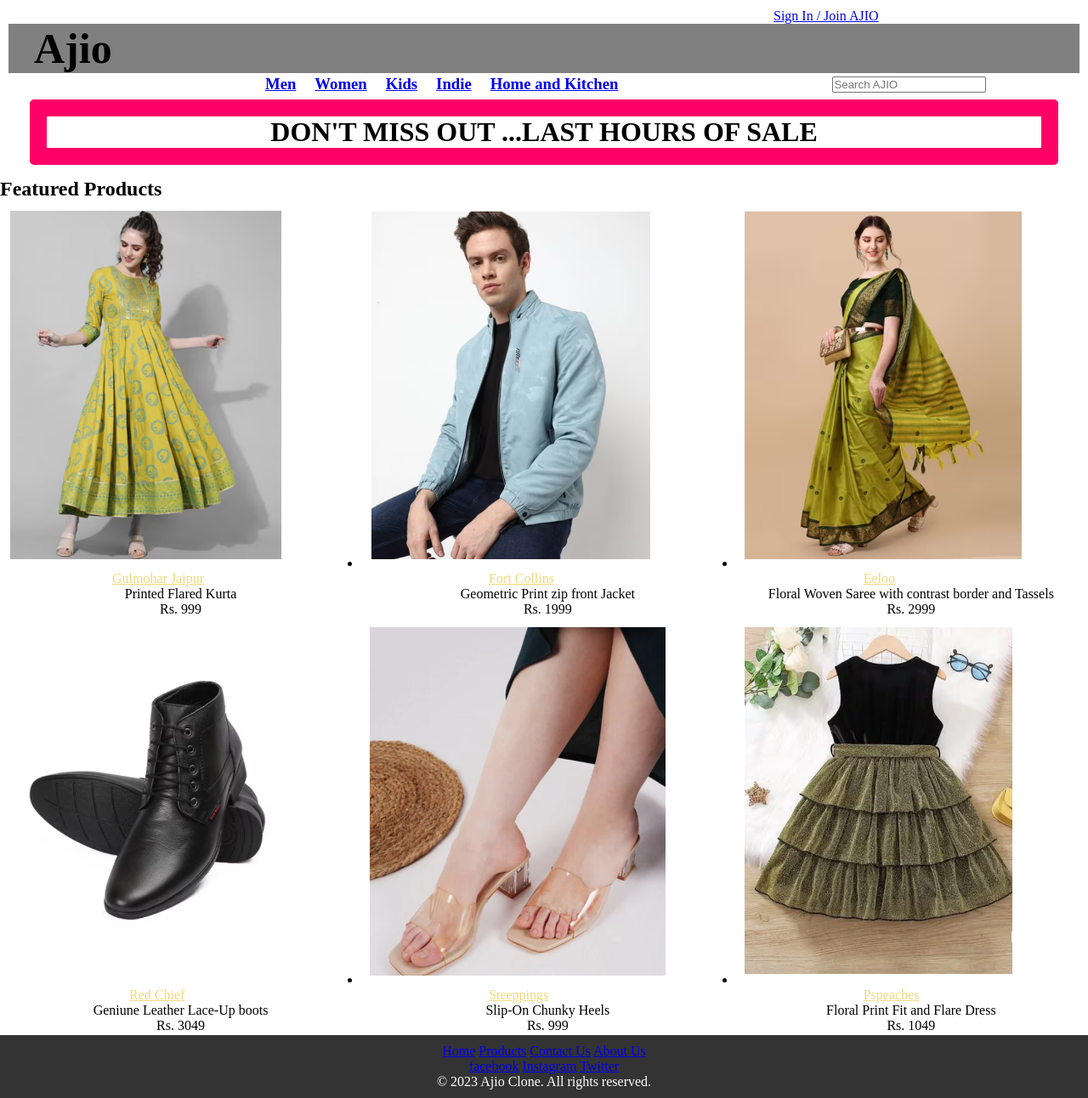
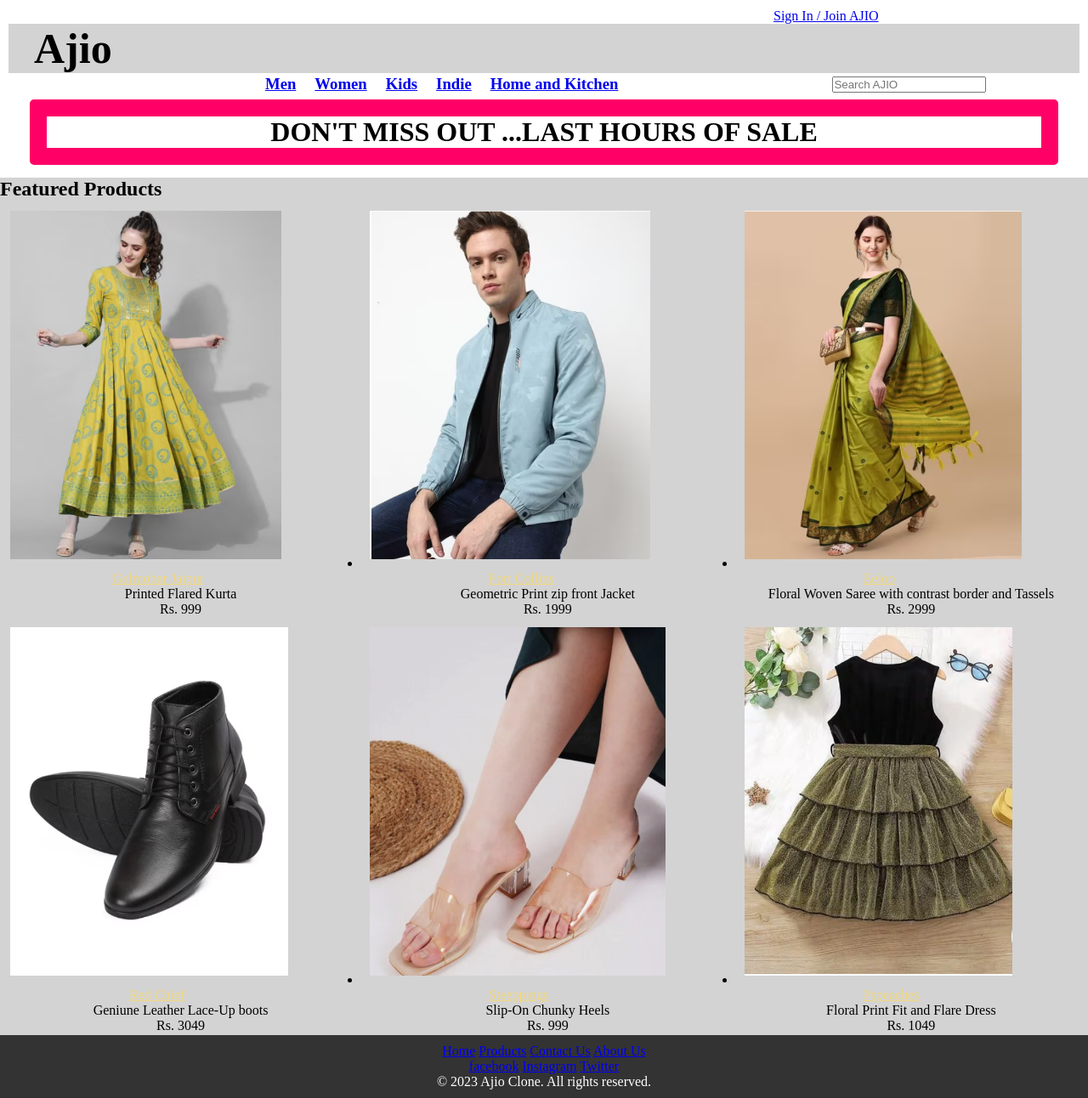
Before and after one commit to 12345Anshu12345/Clone-Ajio, a plain HTML site: page index.html in a window 1280 px wide. Shown: the whole page at 85% size. Drawn offline with Linux system fonts and the light colour scheme; a script that the page names is missing.

Commit message:
index.html

```diff
--- a/index.html
+++ b/index.html
@@ -6,17 +6,27 @@
   <link rel="stylesheet" href="style.css">
 </head>
 
-<body>
+<body style="background-color: #D3D3D3;">
   <header style="background-color:white;">
     <a style="padding-left:900px;" href="#">Sign In / Join AJIO</a>
-    <h1 style="background-color:grey; color:black; font:Fantasy;font-size:50px; padding-left:30px;">Ajio</h1>
+    <h1 style="background-color: #D3D3D3;; color:black; font:Fantasy;font-size:50px; padding-left:30px;">Ajio</h1>
     <table style="text-align:center;">
       <tr>
-        <td><a href="https://www.ajio.com/shop/men"><h3 style="padding-left:300px;">Men</h3></a></td>
-        <td><a href="https://www.ajio.com/shop/women"><h3 style="padding-left:20px;">Women</h3></a></td>
-        <td><a href="https://www.ajio.com/shop/kids"><h3 style="padding-left:20px;">Kids</h3></a></td>
-        <td><a href="https://www.ajio.com/shop/indie"><h3 style="padding-left:20px;">Indie</h3></a></td>
-        <td><a href="https://www.ajio.com/c/8312"><h3 style="padding-left:20px;">Home and Kitchen</h3></a></td>
+        <td><a href="https://www.ajio.com/shop/men">
+            <h3 style="padding-left:300px;">Men</h3>
+          </a></td>
+        <td><a href="https://www.ajio.com/shop/women">
+            <h3 style="padding-left:20px;">Women</h3>
+          </a></td>
+        <td><a href="https://www.ajio.com/shop/kids">
+            <h3 style="padding-left:20px;">Kids</h3>
+          </a></td>
+        <td><a href="https://www.ajio.com/shop/indie">
+            <h3 style="padding-left:20px;">Indie</h3>
+          </a></td>
+        <td><a href="https://www.ajio.com/c/8312">
+            <h3 style="padding-left:20px;">Home and Kitchen</h3>
+          </a></td>
         <td style="padding-left:250px;"><input type="text" placeholder="Search AJIO     "></td>
       </tr>
     </table>
@@ -33,7 +43,7 @@
           <table>
             <tr>
               <td>
-                <img style="padding:10px; height:430px;" src="images/Yellow kurta.png" alt="Product 1">
+                <a href="#"><img style="padding:10px; height:430px;" src="images/Yellow kurta.png" alt="Product 1"></a>
                 <a style="padding-left:130px ; color:#F3D87A;" href="https://www.ajio.com/gulmohar-jaipur-printed-flared-kurta/p/465859265_lime">Gulmohar Jaipur</a>
                 <p style="text-align: center;">Printed Flared Kurta</p>
                 <p style="text-align: center;">Rs. 999</p>
@@ -41,7 +51,7 @@
         </td>
         <td>
           <li>
-            <img style="padding:10px; height:430px;" src="images/blue jacket.png" alt="Product 2">
+            <a href="https://www.ajio.com/fort-collins-geometric-print-zip-front-jacket/p/469285174_sblue"><img style="padding:10px; height:430px;" src="images/blue jacket.png" alt="Product 2"></a>
             <a style="padding-left:150px ; color:#F3D87A;" href="https://www.ajio.com/fort-collins-geometric-print-zip-front-jacket/p/469285174_sblue">Fort Collins</a>
             <p style="text-align: center;">Geometric Print zip front Jacket</p>
             <p style="text-align: center;">Rs. 1999</p>
@@ -49,7 +59,7 @@
         </td>
         <td>
           <li>
-            <img style="padding:10px; height:430px;" src="images/sarees.png" alt="Product 3">
+            <a href="https://www.ajio.com/eeloo-floral-woven-saree-with-contrast-border--tassels/p/466340112_lime"><img style="padding:10px; height:430px;" src="images/sarees.png" alt="Product 3"></a>
             <a style="padding-left: 150px; color:#F3D87A;" href="https://www.ajio.com/eeloo-floral-woven-saree-with-contrast-border--tassels/p/466340112_lime">Eeloo</a>
             <p style="text-align: center;">Floral Woven Saree with contrast border and Tassels</p>
             <p style="text-align: center;">Rs. 2999</p>
@@ -63,7 +73,7 @@
         <tr>
           <td>
             <li>
-              <img style="padding:10px; height:430px;" src="images/shoe.png" alt="Product 4">
+              <a href="https://www.ajio.com/red-chief-genuine-leather-lace-up-boots/p/463881583_black"><img style="padding:10px; height:430px;" src="images/shoe.png" alt="Product 4"></a>
               <a style="padding-left:150px ; color:#F3D87A;" href="https://www.ajio.com/red-chief-genuine-leather-lace-up-boots/p/463881583_black">Red Chief</a>
               <p style="text-align: center;">Geniune Leather Lace-Up boots</p>
               <p style="text-align: center;">Rs. 3049</p>
@@ -71,7 +81,7 @@
           </td>
           <td>
             <li>
-              <img style="padding:10px; height:430px;" src="images/sandal.png" alt="Product 5">
+              <a href="https://www.ajio.com/steppings-slip-on-chunky-heels/p/469125744_beige"><img style="padding:10px; height:430px;" src="images/sandal.png" alt="Product 5"></a>
               <a style="padding-left:150px ; color:#F3D87A;" href="https://www.ajio.com/steppings-slip-on-chunky-heels/p/469125744_beige">Steeppings</a>
               <p style="text-align: center;">Slip-On Chunky Heels</p>
               <p style="text-align: center;">Rs. 999</p>
@@ -79,7 +89,7 @@
           </td>
           <td>
             <li>
-              <img style="padding:10px; height:430px;" src="images/frock .png" alt="Product 6">
+              <a href="https://www.ajio.com/niren-enterprise-embellished-round-neck-fit-and-flare-dress/p/465725160_black"><img style="padding:10px; height:430px;" src="images/frock .png" alt="Product 6"></a>
               <a style="padding-left:150px ; color:#F3D87A;" href="https://www.ajio.com/niren-enterprise-embellished-round-neck-fit-and-flare-dress/p/465725160_black">Pspeaches</a>
               <p style="text-align: center;">Floral Print Fit and Flare Dress</p>
               <p style="text-align: center;">Rs. 1049</p>
```
Lines whose indentation alone changed are shown as unchanged.
